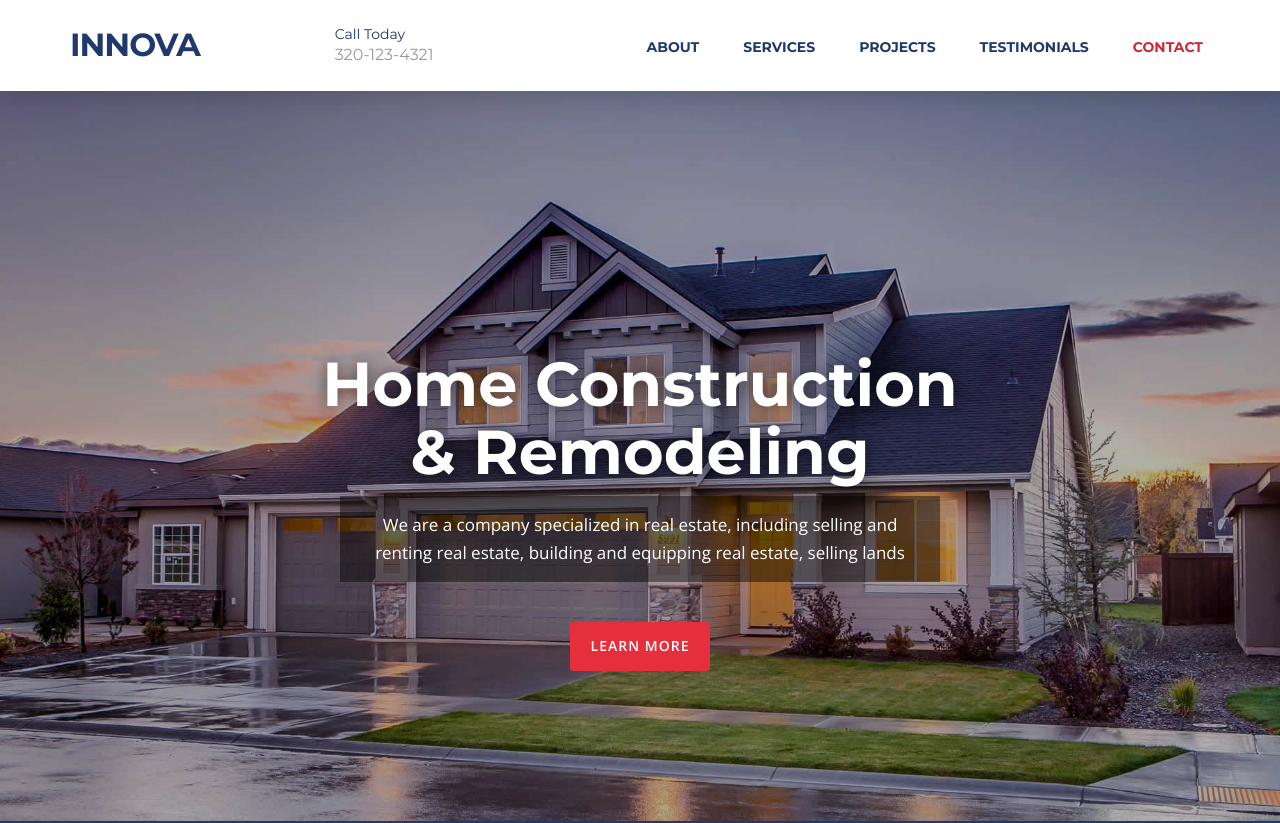
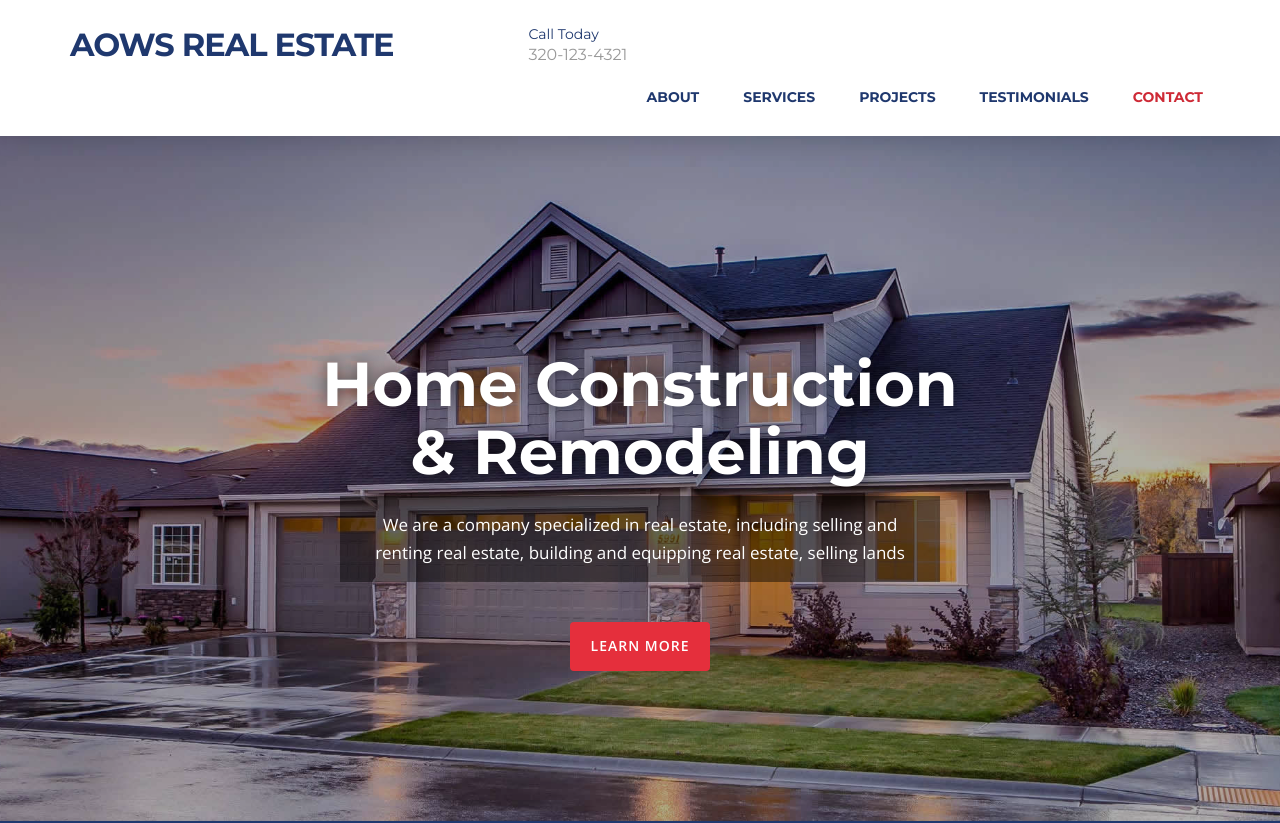
Before and after one commit to ICANforsoftware/houses, a plain HTML site: page index.html in a window 1280 px wide. Shown: the top 823 px of the page. Drawn offline with nearby package versions, Linux system fonts and the light colour scheme.

Commit message:
Update index.html

```diff
--- a/index.html
+++ b/index.html
@@ -41,7 +41,7 @@
     <!-- Brand and toggle get grouped for better mobile display -->
     <div class="navbar-header">
       <button type="button" class="navbar-toggle collapsed" data-toggle="collapse" data-target="#bs-example-navbar-collapse-1"> <span class="sr-only">Toggle navigation</span> <span class="icon-bar"></span> <span class="icon-bar"></span> <span class="icon-bar"></span> </button>
-      <a class="navbar-brand page-scroll" href="#page-top">Innova</a>
+      <a class="navbar-brand page-scroll" href="#page-top">AOWS REAL ESTATE</a>
       <div class="phone"><span>Call Today</span>320-123-4321</div>
     </div>
 
```
